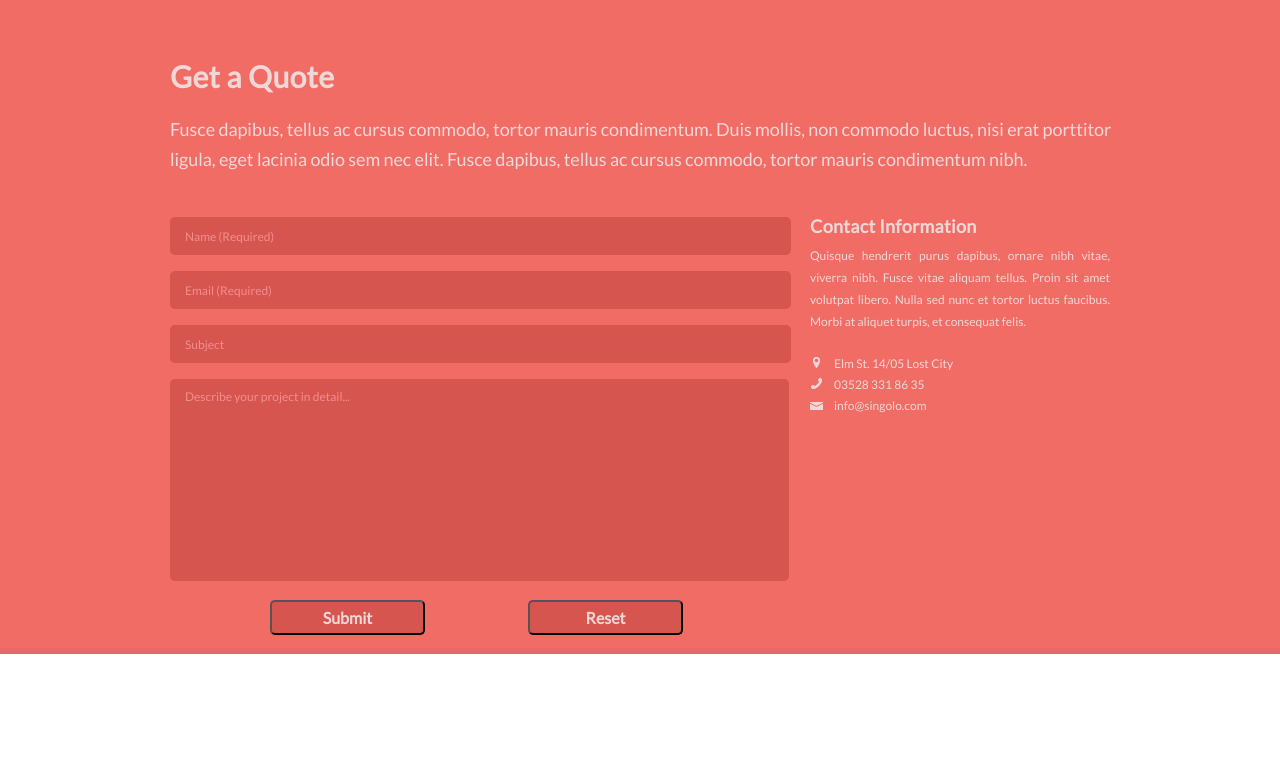
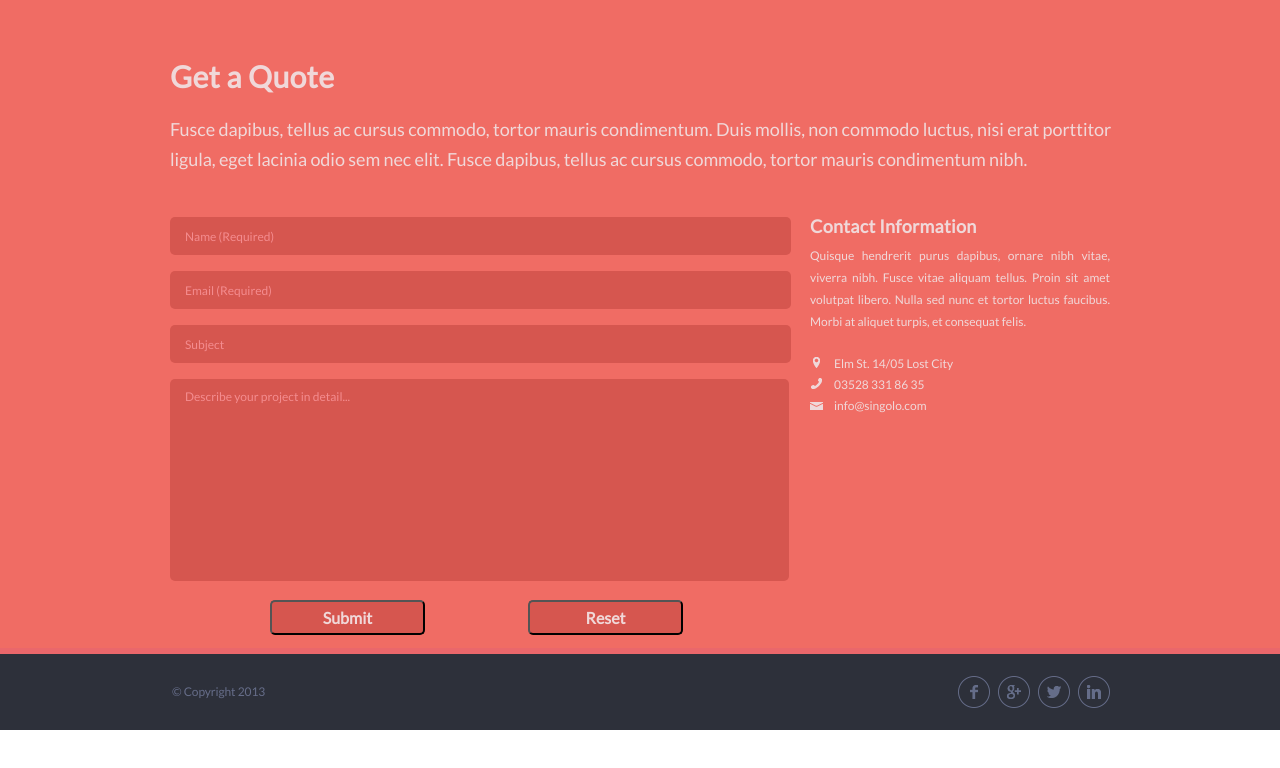
Before and after one commit to SpzGen/singolo, a plain HTML site: page singolo3.html in a window 1280 px wide. Drawn offline with Linux system fonts and the light colour scheme.

Commit message:
feat: add footer и hover'ы на объекты.

```diff
--- a/singolo3.css
+++ b/singolo3.css
@@ -151,3 +151,46 @@ body {
 .contact > .container > .contact-space > .contact-info > .contact-info-text > .coord > p > a:hover {
     text-decoration: underline;
 }
+
+.contact > .container > .contact-space > .contact-fields > input[type="submit"]:hover, input[type="reset"]:hover {
+    cursor: pointer;
+    filter: drop-shadow(0 0 5px var(--dwhite))
+}
+
+
+.footer {
+    background-color: var(--darkblue);
+}
+
+.footer > .container {
+    display: flex;
+    height: 76px;
+}
+
+
+.footer > .container > .footer_pravo {
+    display: flex;
+    align-items: center;
+    margin-top: -1px;
+    margin-left: 42px;
+    font-size: 12px;
+    letter-spacing: -0.1px;
+    color: var(--gray);
+}
+
+.footer > .container > .footer-about_us_we_web  {
+    display: flex;
+    margin-left: auto;
+    align-items: center;
+    margin-right: 39px;
+    margin-top: 2px;
+}
+
+.footer > .container > .footer-about_us_we_web > a {
+    margin-left: 6px;
+}
+
+.footer > .container > .footer-about_us_we_web > a:hover {
+    cursor: pointer;
+    filter: drop-shadow(0px 0px 1px var(--dwhite))
+}
--- a/singolo3.html
+++ b/singolo3.html
@@ -36,6 +36,17 @@
             </div>
         </div>
     </div>
+    <div class="footer">
+        <div class="container">
+            <div class="footer_pravo">© Copyright 2013</div>
+            <div class="footer-about_us_we_web">
+                <a href="#"><img class="about_us_we_web" src="assets/Facebook.png" alt="Facebook"></a>
+                <a href="#"><img class="about_us_we_web" src="assets/Google.png" alt="Google"></a>
+                <a href="#"><img class="about_us_we_web" src="assets/Twitter.png" alt="Twitter"></a>
+                <a href="#"><img class="about_us_we_web" src="assets/LinkedIn.png" alt="LinkedIn"></a>
+            </div>
+       </div>
+    </div>
 </body>
 
 </html>
```
